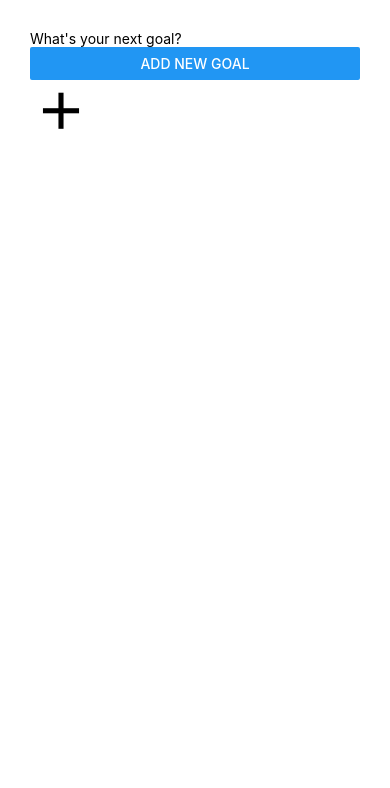
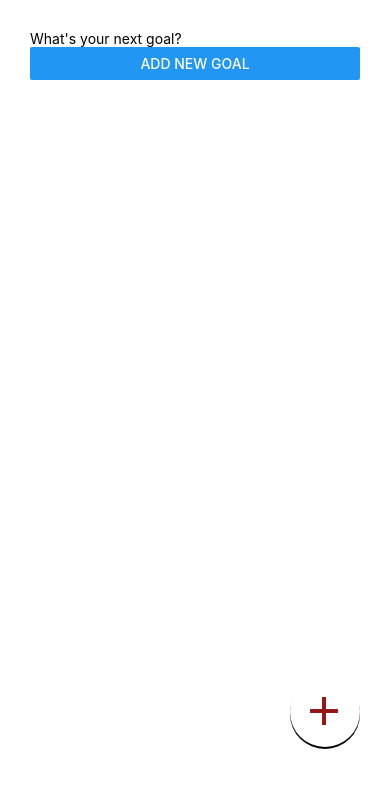
Before and after one commit to annaszalkiewicz/my-goals-app, a React Native app: screen / in a window 390 px wide. Shown: the top 788 px of the page. Built offline with nearby package versions, Linux system fonts and the light colour scheme.

Commit message:
Add styling to plus icon

```diff
--- a/App.js
+++ b/App.js
@@ -36,19 +36,50 @@ const App = () => {
         onSubmit={submitHandler}
         newGoal={newGoal}
       />
-      <List goals={goals} removeGoalHandler={removeGoalHandler} />
-      <TouchableOpacity>
-        <MaterialCommunityIcons name="plus" size={62} />
-      </TouchableOpacity>
+      <View style={styles.listContainer}>
+        <List goals={goals} removeGoalHandler={removeGoalHandler} />
+      </View>
+      <View style={styles.iconContainer}>
+        <TouchableOpacity>
+          <View style={styles.icon}>
+            <MaterialCommunityIcons name="plus" size={48} color="#951616" />
+          </View>
+        </TouchableOpacity>
+      </View>
     </View>
   );
 };
 
 const styles = StyleSheet.create({
   container: {
+    flex: 1,
     backgroundColor: "#fff",
-    justifyContent: "center",
+    justifyContent: "space-between",
     padding: 30
+  },
+  listContainer: {
+    flex: 1
+  },
+  iconContainer: {
+    flex: 0.1
+  },
+  icon: {
+    position: "absolute",
+    bottom: 0,
+    right: 0,
+    width: 70,
+    height: 70,
+    padding: 10,
+    shadowColor: "#000",
+    shadowOpacity: 1,
+    shadowOffset: {
+      width: 0,
+      height: 2
+    },
+    borderRadius: 70,
+    elevation: 10,
+    backgroundColor: "#fff"
+    // borderWidth: 2
   }
 });
 
```
